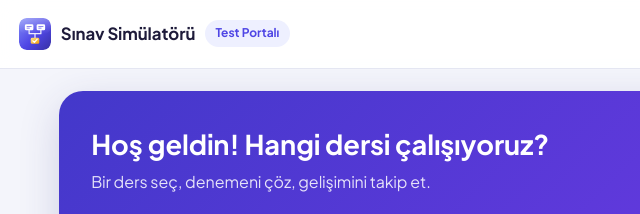
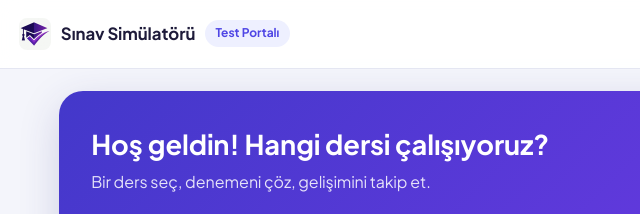
Before and after one commit to fatiherolbahar/sinav_portali, a plain HTML site: page index.html in a window 1280 px wide. Shown: the top 214 px of the page, 0-640 px from the left. Drawn offline with Linux system fonts and the light colour scheme.

Commit message:
2.1.1
favicon değiştirildi

```diff
--- a/index.html
+++ b/index.html
@@ -6,8 +6,9 @@
   <title>Sınav Portalı</title>
   <meta name="theme-color" content="#4f46e5">
   <meta name="description" content="Çoklu ders destekli üniversite sınav simülatörü ve test portalı.">
-  <link rel="icon" type="image/svg+xml" href="assets/logo.svg">
-  <link rel="icon" type="image/png" sizes="512x512" href="assets/icon-512.png">
+  <link rel="icon" type="image/png" sizes="32x32" href="assets/favicon-32.png">
+  <link rel="icon" type="image/png" sizes="192x192" href="assets/icon-192.png">
+  <link rel="shortcut icon" href="assets/favicon.ico">
   <link rel="apple-touch-icon" href="assets/apple-touch-icon.png">
   <link rel="manifest" href="manifest.webmanifest">
   <meta property="og:type" content="website">
@@ -22,7 +23,7 @@
 </head>
 <body>
   <header class="topbar">
-    <div class="title"><img src="assets/logo.svg" alt="" width="32" height="32"><h1>Sınav Simülatörü</h1><span class="badge">Test Portalı</span></div>
+    <div class="title"><img src="assets/favicon-64.png" alt="" width="32" height="32"><h1>Sınav Simülatörü</h1><span class="badge">Test Portalı</span></div>
     <button class="btn btn-danger" id="resetBtn">🗑 <span class="tx">Tüm Geçmişi </span>Sıfırla</button>
   </header>
 
```
Also changed, not shown: exam.html (+3 -2 lines), reader.html (+4 -1 lines), assets/apple-touch-icon.png, assets/favicon-32.png (added), assets/favicon-64.png (added), assets/favicon.ico (added), assets/icon-192.png (added), assets/icon-512.png, manifest.webmanifest.
